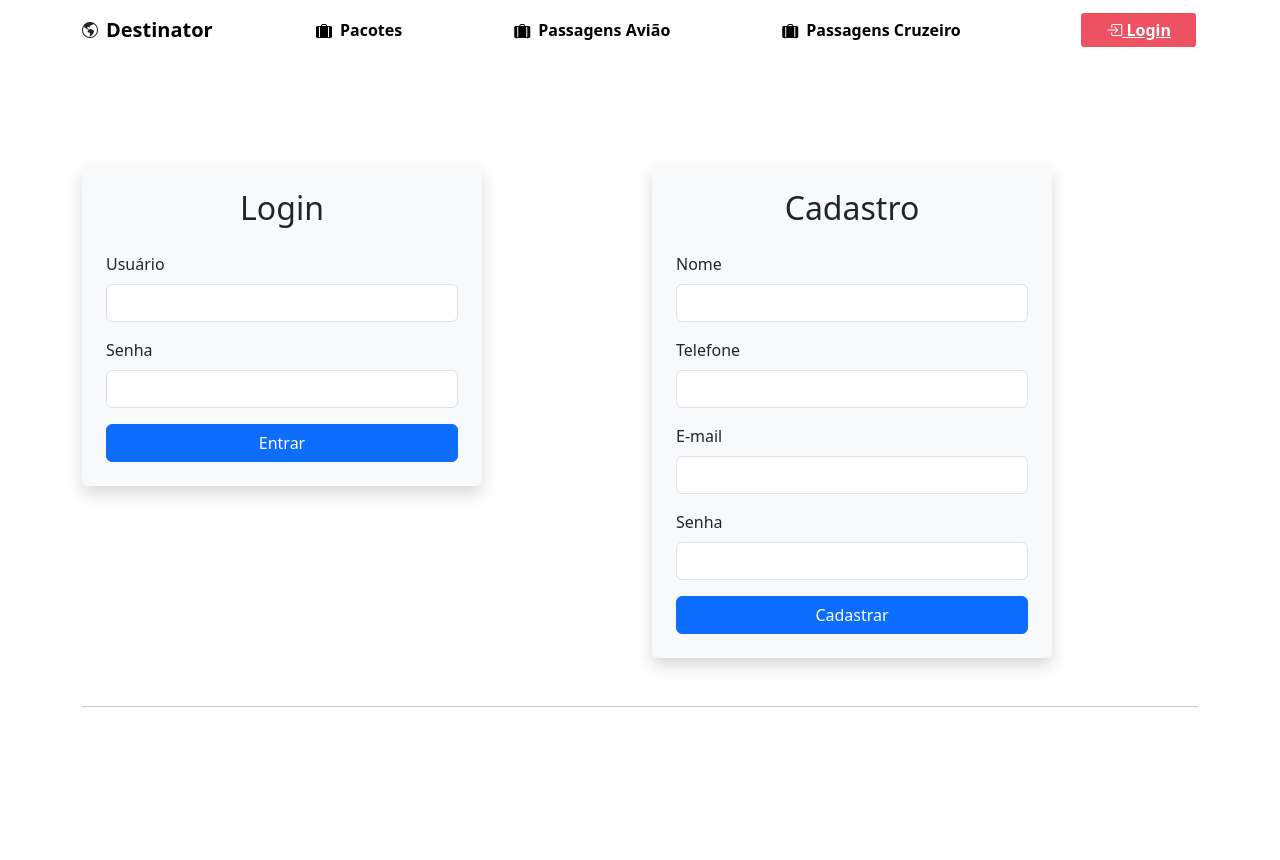
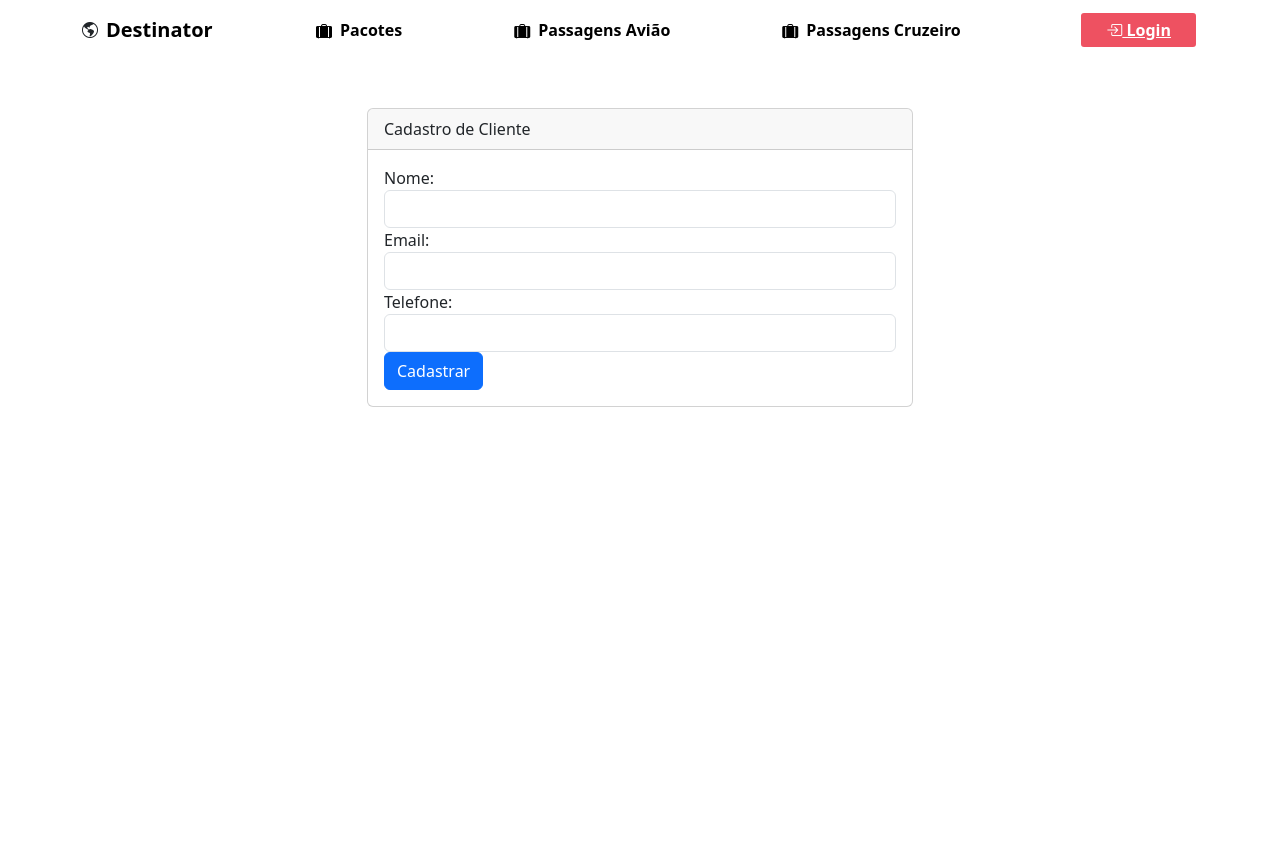
Before and after one commit to Deigosz/agviagens, a PHP site: page /login.php in a window 1280 px wide. After the commit the page ends 407 px from the top, so only its background shows below. Run offline with PHP 8.4, Linux system fonts and the light colour scheme.

```diff
--- /dev/null
+++ b/Functions/Func.php
@@ -0,0 +1,22 @@
+<?php
+require_once("../Utils/connection.php");
+
+
+
+
+function cadastrarUsuario($conn, $nome, $email, $telefone) {
+    try {
+        $sql = "INSERT INTO Tbl_Clientes (Nome, Telefone, Email) VALUES (:nome, :telefone, :email)";
+        $stmt = $conn->prepare($sql);
+
+        $stmt->bindParam(':nome', $nome);
+        $stmt->bindParam(':email', $email);
+        $stmt->bindParam(':telefone', $telefone);
+
+        $stmt->execute();
+
+        return true;
+    } catch (PDOException $e) {
+        return "Erro ao cadastrar usuário: " . $e->getMessage();
+    }
+}
--- a/Utils/connection.php
+++ b/Utils/connection.php
@@ -1,6 +1,5 @@
 <?php
-
-function connectarbanco()
+function conectarBanco()
 {
     $db_host = 'localhost';
     $db = 'AgenciaDeViagens';
@@ -8,20 +7,12 @@ function connectarbanco()
     $senha = '';
     $dsn = "mysql:host=$db_host;dbname=$db;charset=utf8mb4";
 
-
     try {
         $pdo = new PDO($dsn, $usuario, $senha);
         $pdo->setAttribute(PDO::ATTR_ERRMODE, PDO::ERRMODE_EXCEPTION);
-        //echo "Conexão bem-sucedida!";
+        return $pdo;
     } catch (PDOException $e) {
-        //echo "Erro na conexão: " . $e->getMessage();
-        exit;
+        return null;
     }
-
-    return $pdo;
 }
-
-
-
-
 ?>
--- a/Views/cabecalho.php
+++ b/Views/cabecalho.php
@@ -64,6 +64,7 @@
   <main class="container">
     <?php
     require_once("../Utils/connection.php");
+    require_once("../Functions/Func.php")
     ?>
   </main>
 </body>
--- a/Views/login.php
+++ b/Views/login.php
@@ -1,57 +1,60 @@
 <?php
 require_once("cabecalho.php");
+
+
+if ($_SERVER["REQUEST_METHOD"] == "POST") {
+    $nome = $_POST['nome'];
+    $email = $_POST['email'];
+    $telefone = $_POST['telefone'];
+
+    $conn = conectarBanco();
+    if ($conn) {
+        if (cadastrarUsuario($conn, $nome, $email, $telefone)) {
+            $mensagem = '<div class="alert alert-success" role="alert">Usuário cadastrado com sucesso!</div>';
+        } else {
+            $mensagem = '<div class="alert alert-danger" role="alert">Erro ao cadastrar usuário. Tente novamente.</div>';
+        }
+    } else {
+        $mensagem = '<div class="alert alert-danger" role="alert">Erro na conexão com o banco de dados.</div>';
+    }
+}
 ?>
-<section class="d-flex justify-content-center align-items-center" style="height: 100vh;">
-    <div class="container">
-        <div class="row">
+<section>
+    <div class="container mt-5">
+        <div class="row justify-content-center">
             <div class="col-md-6">
-                <div class="login-form p-4 rounded shadow" style="background-color: #f8f9fa; max-width: 400px; width: 100%;">
-                    <h2 class="text-center mb-4">Login</h2>
-                    <form action="processa_login.php" method="POST">
-                        <div class="mb-3">
-                            <label for="username" class="form-label">Usuário</label>
-                            <input type="text" class="form-control" id="username" name="username" required>
+                <div class="card">
+                    <div class="card-header">
+                        Cadastro de Cliente
                     </div>
-                        <div class="mb-3">
-                            <label for="password" class="form-label">Senha</label>
-                            <input type="password" class="form-control" id="password" name="password" required>
-                        </div>
-                        <div class="d-grid gap-2">
-                            <button type="submit" class="btn btn-primary">Entrar</button>
-                        </div>
-                    </form>
-                </div>
-            </div>
-            <div class="col-md-6">
-                <div class="cadastro-form p-4 rounded shadow" style="background-color: #f8f9fa; max-width: 400px; width: 100%;">
-                    <h2 class="text-center mb-4">Cadastro</h2>
-                    <form action="processa_cadastro.php" method="POST">
-                        <div class="mb-3">
-                            <label for="nome" class="form-label">Nome</label>
+                    <div class="card-body">
+                        <?php if (isset($mensagem)) echo $mensagem; ?>
+                        <form action="<?php echo htmlspecialchars($_SERVER["PHP_SELF"]); ?>" method="POST">
+                            <div class="form-group">
+                                <label for="nome">Nome:</label>
                                 <input type="text" class="form-control" id="nome" name="nome" required>
                             </div>
-                        <div class="mb-3">
-                            <label for="telefone" class="form-label">Telefone</label>
-                            <input type="text" class="form-control" id="telefone" name="telefone" required>
-                        </div>
-                        <div class="mb-3">
-                            <label for="email" class="form-label">E-mail</label>
+                            <div class="form-group">
+                                <label for="email">Email:</label>
                                 <input type="email" class="form-control" id="email" name="email" required>
                             </div>
-                        <div class="mb-3">
-                            <label for="senha" class="form-label">Senha</label>
-                            <input type="password" class="form-control" id="senha" name="senha" required>
+                            <div class="form-group">
+                                <label for="telefone">Telefone:</label>
+                                <input type="tel" class="form-control" id="telefone" name="telefone">
                             </div>
-                        <div class="d-grid gap-2">
+                            <!-- <div class="form-group">
+                                <label for="endereco">Senha:</label>
+                                <input type="password" class="form-control" id="senha" name="senha">
+                            </div> -->
                             <button type="submit" class="btn btn-primary">Cadastrar</button>
-                        </div>
                         </form>
                     </div>
                 </div>
             </div>
-        <hr class="my-5">
+        </div>
     </div>
 </section>
+
 
 <?php
 require_once("rodape.html");
```
Also changed, not shown: SQLBANCO.SQL (added, +38 -0 lines), funcao.php (deleted, +0 -23 lines). Lines whose indentation alone changed are shown as unchanged.
